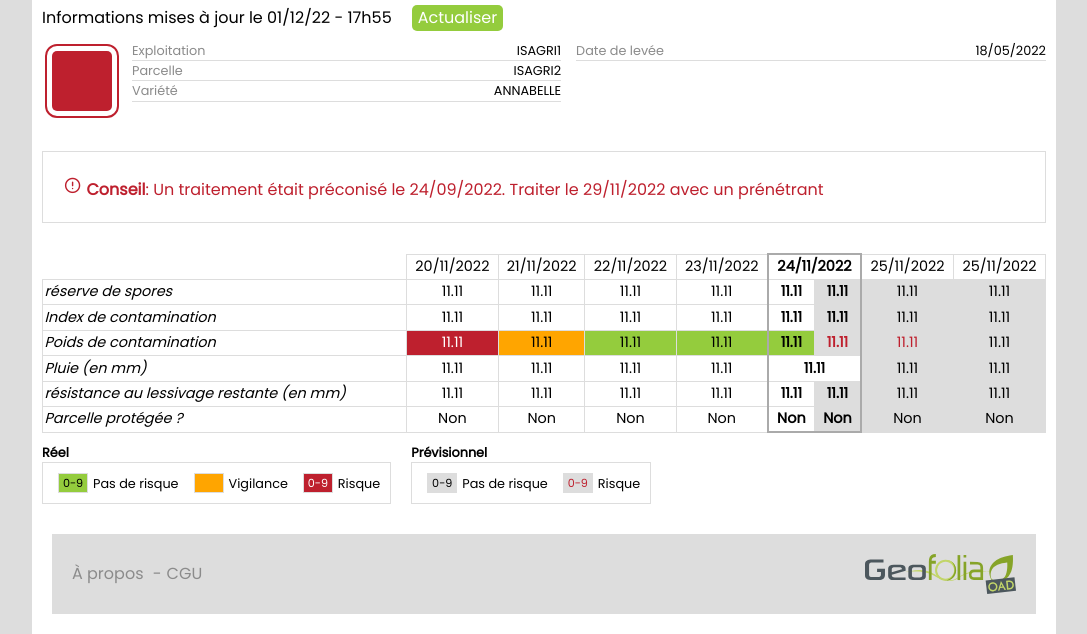
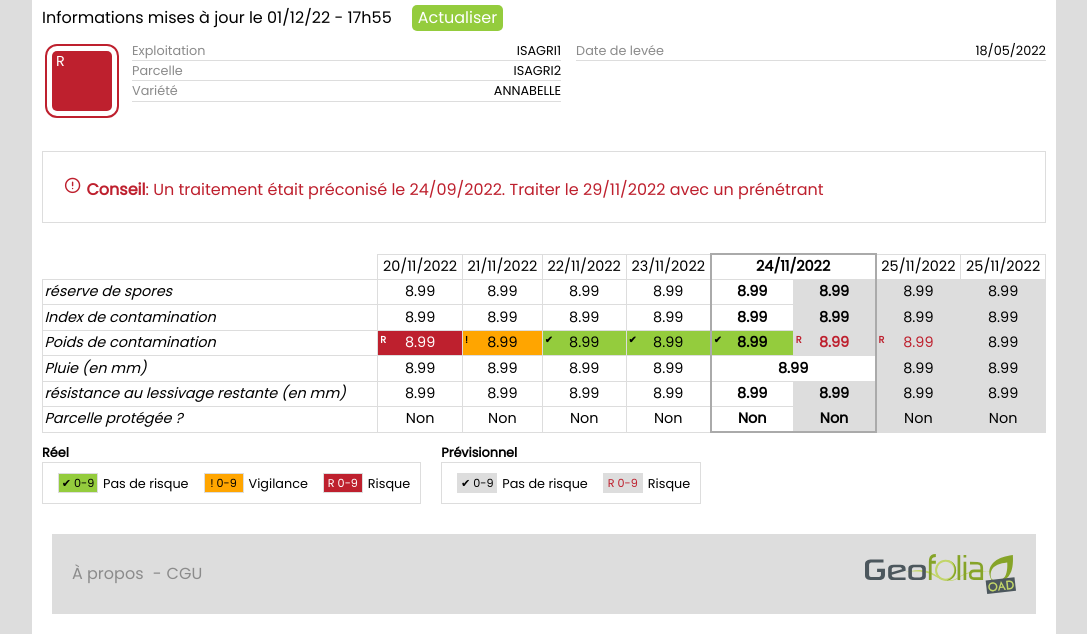
Before and after one commit to vnabet/mileos, a plain HTML site: page detail.html in a window 1280 px wide. Shown: the part 205-839 px from the top of the page, without its empty margins (96-1183 px from the left). Drawn offline with nearby package versions, Linux system fonts and the light colour scheme.

Commit message:
proposition daltoniens

```diff
--- a/detail.html
+++ b/detail.html
@@ -84,14 +84,14 @@
       </tr>
       <tr>
         <td class="legend">réserve de spores</td>
-        <td class="j-4">11.11</td>
-        <td class="j-3">11.11</td>
-        <td class="j-2">11.11</td>
-        <td class="j-1">11.11</td>
-        <td class="j left">11.11</td>
-        <td class="j right forecast">11.11</td>
-        <td class="j1 forecast">11.11</td>
-        <td class="j2 forecast">11.11</td>
+        <td class="j-4">8.99</td>
+        <td class="j-3">8.99</td>
+        <td class="j-2">8.99</td>
+        <td class="j-1">8.99</td>
+        <td class="j left">8.99</td>
+        <td class="j right forecast">8.99</td>
+        <td class="j1 forecast">8.99</td>
+        <td class="j2 forecast">8.99</td>
       </tr>
 
       <tr class="row-legend">
@@ -99,14 +99,14 @@
       </tr>
       <tr>
         <td class="legend">Index de contamination</td>
-        <td class="j-4">11.11</td>
-        <td class="j-3">11.11</td>
-        <td class="j-2">11.11</td>
-        <td class="j-1">11.11</td>
-        <td class="j left">11.11</td>
-        <td class="j right forecast">11.11</td>
-        <td class="j1 forecast">11.11</td>
-        <td class="j2 forecast">11.11</td>
+        <td class="j-4">8.99</td>
+        <td class="j-3">8.99</td>
+        <td class="j-2">8.99</td>
+        <td class="j-1">8.99</td>
+        <td class="j left">8.99</td>
+        <td class="j right forecast">8.99</td>
+        <td class="j1 forecast">8.99</td>
+        <td class="j2 forecast">8.99</td>
       </tr>
 
       <tr class="row-legend">
@@ -114,14 +114,14 @@
       </tr>
       <tr>
         <td class="legend">Poids de contamination</td>
-        <td class="j-4 risk">11.11</td>
-        <td class="j-3 vigilance">11.11</td>
-        <td class="j-2 no-risk">11.11</td>
-        <td class="j-1 no-risk">11.11</td>
-        <td class="j left no-risk">11.11</td>
-        <td class="j right forecast risk">11.11</td>
-        <td class="j1 forecast risk">11.11</td>
-        <td class="j2 forecast">11.11</td>
+        <td class="j-4 risk">8.99</td>
+        <td class="j-3 vigilance">8.99</td>
+        <td class="j-2 no-risk">8.99</td>
+        <td class="j-1 no-risk">8.99</td>
+        <td class="j left no-risk">8.99</td>
+        <td class="j right forecast risk">8.99</td>
+        <td class="j1 forecast risk">8.99</td>
+        <td class="j2 forecast">8.99</td>
       </tr>
 
       <tr class="row-legend">
@@ -129,13 +129,13 @@
       </tr>
       <tr>
         <td class="legend">Pluie (en mm)</td>
-        <td class="j-4">11.11</td>
-        <td class="j-3">11.11</td>
-        <td class="j-2">11.11</td>
-        <td class="j-1">11.11</td>
-        <td class="j left right" colspan="2">11.11</td>
-        <td class="j1 forecast">11.11</td>
-        <td class="j2 forecast">11.11</td>
+        <td class="j-4">8.99</td>
+        <td class="j-3">8.99</td>
+        <td class="j-2">8.99</td>
+        <td class="j-1">8.99</td>
+        <td class="j left right" colspan="2">8.99</td>
+        <td class="j1 forecast">8.99</td>
+        <td class="j2 forecast">8.99</td>
       </tr>
 
       <tr class="row-legend">
@@ -143,14 +143,14 @@
       </tr>
       <tr>
         <td class="legend">résistance au lessivage restante (en mm)</td>
-        <td class="j-4">11.11</td>
-        <td class="j-3">11.11</td>
-        <td class="j-2">11.11</td>
-        <td class="j-1">11.11</td>
-        <td class="j left">11.11</td>
-        <td class="j right forecast">11.11</td>
-        <td class="j1 forecast">11.11</td>
-        <td class="j2 forecast">11.11</td>
+        <td class="j-4">8.99</td>
+        <td class="j-3">8.99</td>
+        <td class="j-2">8.99</td>
+        <td class="j-1">8.99</td>
+        <td class="j left">8.99</td>
+        <td class="j right forecast">8.99</td>
+        <td class="j1 forecast">8.99</td>
+        <td class="j2 forecast">8.99</td>
       </tr>
 
       <tr class="row-legend">
--- a/style.css
+++ b/style.css
@@ -82,6 +82,10 @@ h2 {
 
 .light {
   color: var(--text-light-color);
+}
+
+.white {
+  color: white;
 }
 
 /** Boutons et liens boutons **/
@@ -322,11 +326,36 @@ ul.plots .status, .plot-detail .status {
   outline-style: solid;
   outline-offset: 5px;
   margin: 10px;
+  position: relative;
 }
+
+
+.status::before {
+  content: '?';
+  position: absolute;
+  top: 0;
+  left: 4px;
+  z-index: 99;
+  color: white;
+  font-size: .9rem;
+  display: block;
+}
+
+/* .status .indicator {
+  font-size: .9rem;
+  position: absolute;
+  top: 0px;
+  left: 2px;
+
+} */
 
 .status.green {
   background-color: var(--green-color);
   outline-color: var(--green-color);
+}
+
+.status.green::before {
+  content: '✔';
 }
 
 .status.red {
@@ -334,9 +363,26 @@ ul.plots .status, .plot-detail .status {
   outline-color: var(--red-color);
 }
 
+.status.red::before {
+  content: 'R';
+}
+
+.status.orange {
+  background-color: var(--orange-color);
+  outline-color: var(--orange-color);
+}
+
+.status.orange::before {
+  content: '!';
+}
+
 .status.light {
   background-color: var(--text-light-color);
   outline-color: var(--text-light-color);
+}
+
+.status.light::before {
+  content: '?';
 }
 
 ul.plots .detail {
@@ -482,6 +528,7 @@ table {
 td {
   text-align: center;
   border: 1px solid var(--bg-dark-color);
+  position: relative;
 }
 
 td.left {
@@ -543,6 +590,23 @@ td.risk:not(.forecast) {
   color: white;
 }
 
+
+td:is(.risk, .vigilance, .no-risk)::before {
+  position: absolute;;
+  top:2px;
+  left: 2px;
+  font-size: .6rem;
+  font-weight: 600;
+}
+
+/* td:is(.risk, .vigilance, .no-risk).forecast::before {
+  color: var(--text-color);
+} */
+
+td.risk::before {
+  content: 'R';
+}
+
 td.risk.forecast {
   color: var(--red-color);
 }
@@ -552,10 +616,19 @@ td.vigilance:not(.forecast) {
   /* color: white; */
 }
 
+td.vigilance::before {
+  content: '!';
+}
+
 td.vigilance.forecast {
   color: var(--orange-color);
   /* text-shadow: black 1px 0 2px; */
   /* -webkit-text-stroke: 1px black; */
+}
+
+td.no-risk::before {
+  content: '\2714';
+
 }
 
 td.no-risk:not(.forecast) {
@@ -632,7 +705,8 @@ td.no-risk.forecast {
   display: flex;
   align-items: center;
   justify-content: center;
-  width: 30px;
+  padding: 0 2px;
+  width: 40px;
   height: 20px;
   background-color: transparent;
   margin: 0 5px;
@@ -641,6 +715,10 @@ td.no-risk.forecast {
 
 li.forecast::before {
   background-color: var(--bg-dark-color);
+}
+
+li.risk::before {
+  content: 'R 0-9';
 }
 
 li.risk:not(.forecast)::before {
@@ -652,13 +730,20 @@ li.risk.forecast::before {
   color: var(--red-color);
 }
 
+li.vigilance::before {
+  content: '! 0-9';
+}
+
 li.vigilance:not(.forecast)::before {
   background-color: var(--orange-color);
-  content: '';
 }
 
 li.vigilance.forecast::before {
   color: var(--orange-color);
+}
+
+li.no-risk::before {
+  content: '✔ 0-9';
 }
 
 li.no-risk:not(.forecast)::before {
@@ -713,3 +798,7 @@ footer .logo {
 footer .logo img {
   height: 40px;
 }
+
+.dates td.j {
+  min-width: 150px;
+}
```
Also changed, not shown: index.html (+1 -1 lines).
